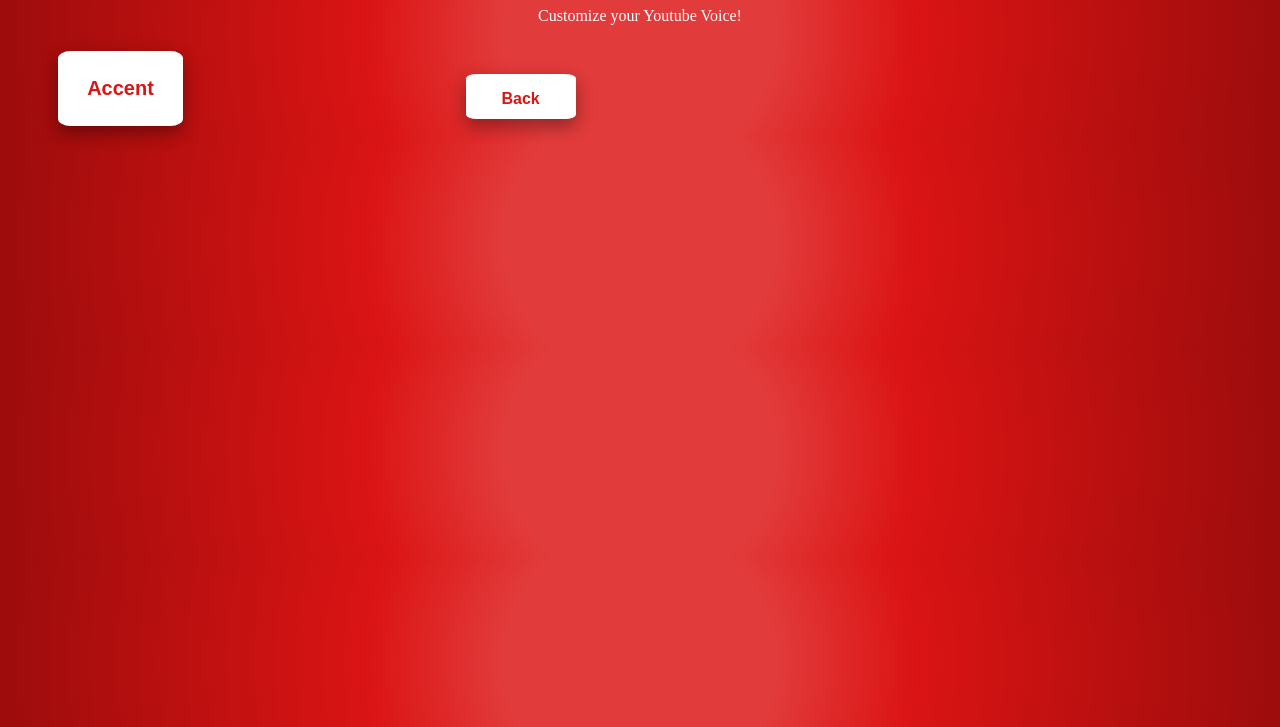
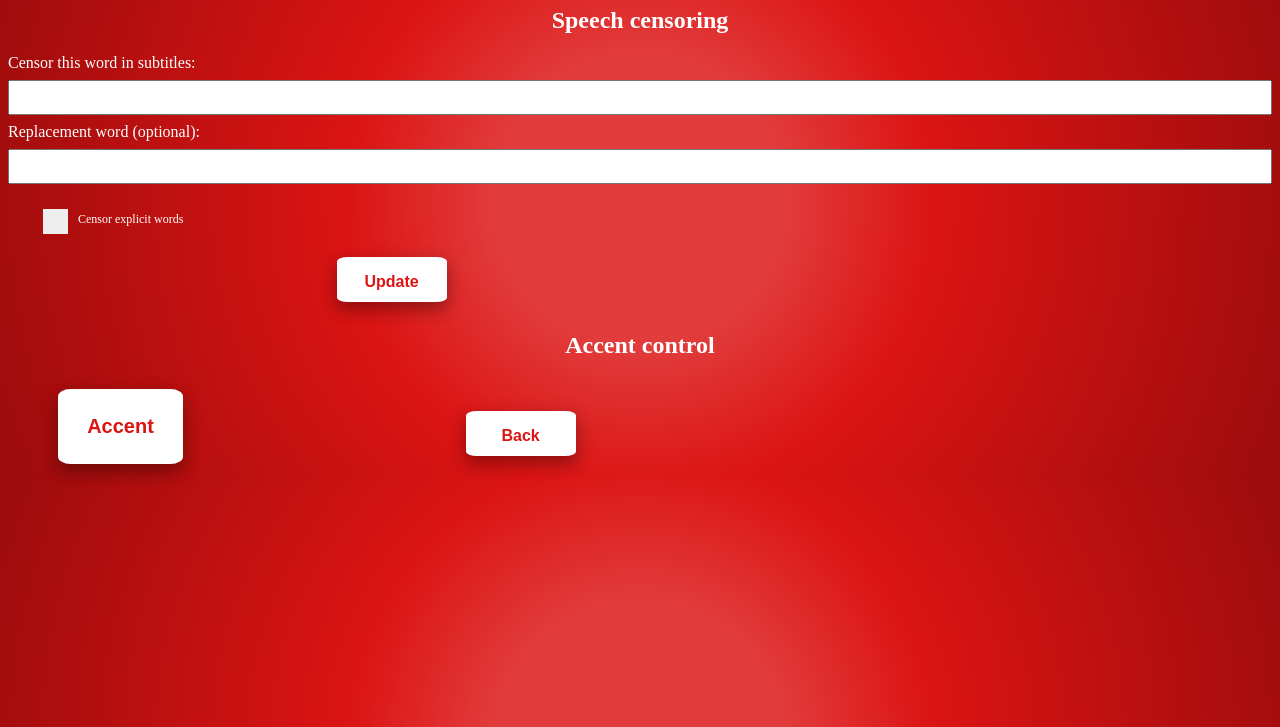
Before and after one commit to ucsb-cs148-f21/project-t04-youtubevoice, a website built with Parcel: page settings.html in a window 1280 px wide. Shown: the part 73-800 px from the top of the page. Built offline with nearby package versions, Linux system fonts and the light colour scheme.

Commit message:
Added UI for Find-n-Replace and profanity censoring option

```diff
--- a/popup.css
+++ b/popup.css
@@ -9,6 +9,12 @@ body {
   text-align: center;
   min-width: 225px;
   }
+
+  h2 {
+    color: white;
+    text-align: center;
+    min-width: 200px;
+    }
 
 
   p {
@@ -92,6 +98,32 @@ body {
 .setbutton:hover span:after {
   opacity: 1;
   right: 0;
+}
+
+.updatebutton {
+
+  background-color: #ffffff;
+  border: none;
+  border-radius: 10%;
+  width: 110px;
+  height: 45px;
+  padding: 16px;
+  text-align: center;
+  text-decoration: None;
+  font-weight: bold;
+  font-size: 16px;
+  color: rgb(219, 20, 20);
+  cursor: pointer;
+  transition-duration: 0.4s;
+  margin-bottom: 10px;
+  margin-left: 26%;
+  margin-right: 22.5%;
+  box-shadow: 0 8px 16px 0 rgba(0,0,0,0.2), 0 6px 20px 0 rgba(0,0,0,0.19);
+
+}
+
+.updatebutton:hover {
+  background-color: #d1d1d1;
 }
 
 /* back button */
@@ -214,3 +246,81 @@ body {
 
 /* Show the dropdown menu (use JS to add this class to the .dropdown-content container when the user clicks on the dropdown button) */
 .show {display:block;}
+
+input[type=text] {
+  width: 100%;
+  padding: 8px 14px;
+  margin: 8px 0;
+  box-sizing: border-box;
+}
+
+label{
+  color: white;
+}
+
+/* Customize the label (the container) */
+.container {
+  display: block;
+  position: relative;
+  padding-left: 70px;
+  margin-top: 20px;
+  margin-bottom: 30px;
+  cursor: pointer;
+  font-size: 12px;
+  -webkit-user-select: none;
+  -moz-user-select: none;
+  -ms-user-select: none;
+  user-select: none;
+}
+
+/* Hide the browser's default checkbox */
+.container input {
+  position: absolute;
+  opacity: 0;
+  cursor: pointer;
+  height: 0;
+  width: 0;
+}
+
+/* Create a custom checkbox */
+.checkmark {
+  position: absolute;
+  margin-left: 35px;
+  margin-top: -3px;
+  top: 0;
+  left: 0;
+  height: 25px;
+  width: 25px;
+  background-color: #eee;
+}
+
+.container:hover input ~ .checkmark {
+  background-color: #ccc;
+}
+
+.container input:checked ~ .checkmark {
+  background-color: #ffffff;
+}
+
+.checkmark:after {
+  content: "";
+  position: absolute;
+  display: none;
+}
+
+.container input:checked ~ .checkmark:after {
+  display: block;
+}
+
+.container .checkmark:after {
+  left: 9px;
+  top: 5px;
+  width: 5px;
+  height: 10px;
+  border: solid;
+  border-color: rgb(219, 20, 20);
+  border-width: 0 3px 3px 0;
+  -webkit-transform: rotate(45deg);
+  -ms-transform: rotate(45deg);
+  transform: rotate(45deg);
+}
--- a/settings.html
+++ b/settings.html
@@ -5,7 +5,24 @@
   </head>
   <body>
     <h1>Settings</h1>
-    <p>Customize your Youtube Voice!</p>
+
+    <h2>Speech censoring</h2>
+
+      <label for="old">Censor this word in subtitles:</label><br>
+      <input type="text" id="old" name="old"><br>
+      <label for="new">Replacement word (optional):</label><br>
+      <input type="text" id="new" name="new">
+
+    <label class="container">Censor explicit words
+      <input type="checkbox" id = censor>
+      <span class="checkmark"></span>
+    </label>
+
+    <button type="button" class="updatebutton" id="update"style="vertical-align:middle">
+      <span> Update </span>
+    </button>
+
+    <h2>Accent control</h2>
 
     <div class="dropdown">
       <button button type="button" class="dropbtn" id="accent"> Accent </button>
--- a/settings.js
+++ b/settings.js
@@ -1,4 +1,20 @@
 document.addEventListener('DOMContentLoaded', function() {
+
+    //functionality for speech censoring
+    var updateButton = document.getElementById('update');
+    var old_txt = document.getElementById('old').value;
+    var new_txt = document.getElementById('new').value;
+    var censorBox = document.getElementById('censor');
+    var censor = document.getElementById('censor').checked
+    censorBox.addEventListener('click', function() {
+      censor = !censor
+    });
+    updateButton.addEventListener('click', function() {
+      old_txt = document.getElementById('old').value;
+      new_txt = document.getElementById('new').value;
+      alert(old_txt + " -> " + new_txt + "; censor: " + censor);
+    });
+
 
     var backButton = document.getElementById('back');
     backButton.addEventListener('click', function() {
```
Also changed, not shown: button.css (deleted, +0 -13 lines).
